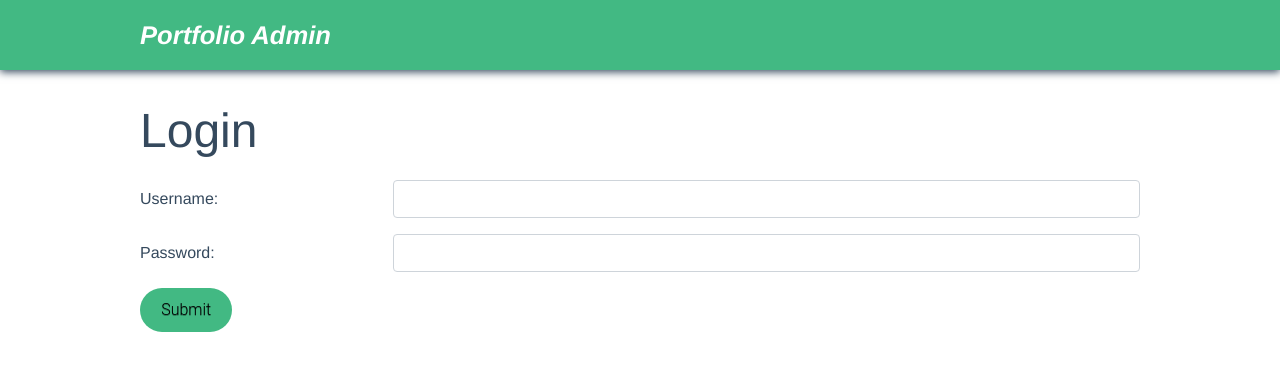
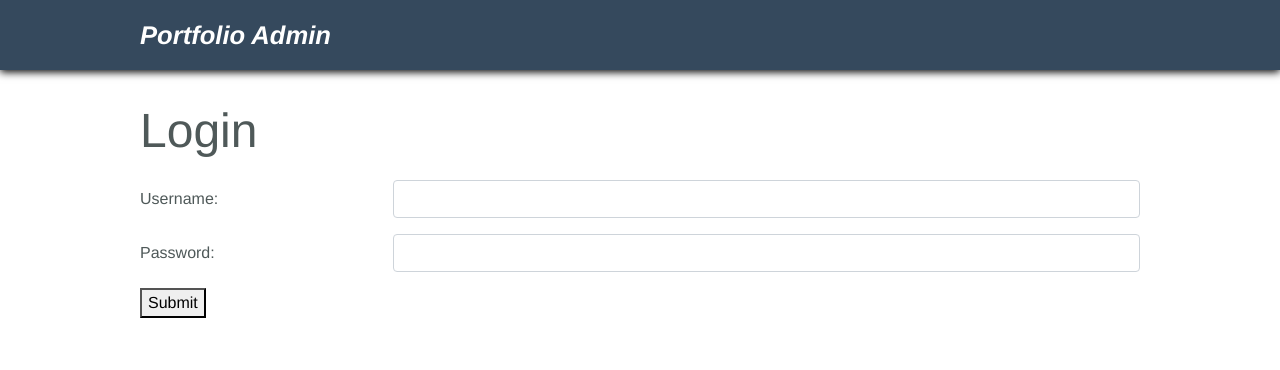
Before and after one commit to meshu-dev/portfolio-admin, a Vue app: page /login in a window 1280 px wide. Shown: the top 370 px of the page. Built offline with nearby package versions, Linux system fonts and the light colour scheme; no server answers.

Commit message:
Updated layout colours and buttons

```diff
--- a/src/App.vue
+++ b/src/App.vue
@@ -37,28 +37,17 @@ export default {
     text-decoration: underline;
     cursor: pointer;
   }
-  .button {
-    display: inline-block;
-    padding: 0.5em 1.2em;
-    margin: 0 0.1em 0.1em 0;
-    border: 0.16em solid rgba(255,255,255,0);
-    border-radius: 2em;
-    box-sizing: border-box;
-    text-decoration: none;
-    font-family: 'Roboto',sans-serif;
-    font-weight: 300;
-    color: #000;
-    text-shadow: 0 0.04em 0.04em rgba(0,0,0,0.35);
-    text-align:center;
-    transition: all 0.2s;
-    background-color: #42b983;
-  }
-  .button:hover {
-    border-color: rgba(255,255,255,1);
-    cursor: pointer;
-  }
   .btn {
     max-height: 40px;
+  }
+  .btn-primary {
+    color: #fff;
+    background-color: #35495D;
+    border-color: #35495D;
+  }
+  .btn-primary:hover {
+    background-color: #4fc08d;
+    border-color: #4fc08d;
   }
   h1 {
     font-size: 3rem;
@@ -70,12 +59,12 @@ export default {
     font-family: "Avenir", Helvetica, Arial, sans-serif;
     -webkit-font-smoothing: antialiased;
     -moz-osx-font-smoothing: grayscale;
-    color: #35495D;
+    color: #4f5959;
   }
   header {
-    background-color: #42b983;
+    background-color: #35495D;
     font-size: 150%;
-    box-shadow: 0 2px 8px #35495D;
+    box-shadow: 0 2px 8px #000;
   }
   #header-content {
     flex-direction: row;
--- a/src/components/AppNav.vue
+++ b/src/components/AppNav.vue
@@ -41,7 +41,7 @@ nav span {
   flex-shrink: 1;
 }
 nav a.router-link-exact-active {
-  color: #35495D;
+  color: #42b983;
 }
 nav a.router-link-exact-active:hover {
   text-decoration: none;
--- a/src/components/ProjectRow.vue
+++ b/src/components/ProjectRow.vue
@@ -2,14 +2,26 @@
   <router-link
     class="project-link"
     :to="{ name: 'project-view', params: { id: project.id } }">
-    <div class="project-row">
-      <h2>{{ project.title }}</h2>
-    </div>
+      <b-card
+        :img-src="project.images[0] ? project.images[0]['thumbUrl'] : blankImgUrl"
+        img-alt="Card image"
+        img-left
+        class="mb-3"
+      >
+        <b-card-text>
+          <h2>{{ project.title }}</h2>
+        </b-card-text>
+      </b-card>
   </router-link>
 </template>
 
 <script>
 export default {
+  data() {
+    return {
+      blankImgUrl: 'https://i0.wp.com/www.charitycomms.org.uk/wp-content/uploads/2019/02/placeholder-image.jpg?ssl=1'
+    }
+  },
   props: {
     project: {
       type: Object,
@@ -20,6 +32,10 @@ export default {
 </script>
 
 <style scoped>
+  .project-link img {
+    width: 250px;
+    height: 150px;
+  }
 .project-row {
   box-shadow: 0 3px 12px 0 rgba(0, 0, 0, 0.2), 0 1px 15px 0 rgba(0, 0, 0, 0.19);
   border-radius: 12px;
--- a/src/services/BaseService.js
+++ b/src/services/BaseService.js
@@ -8,7 +8,7 @@ let BaseService = {
   },
   readRows: async function(limit = 10, skip = 0, config = {}) {
     let response = await this.apiClient.get(
-      `${this.path}?limit=${limit}&skip=${skip}`,
+      `${this.path}?limit=${limit}&skip=${skip}&sort=desc`,
       config
     );
     return response;
--- a/src/views/ProfileEdit.vue
+++ b/src/views/ProfileEdit.vue
@@ -2,7 +2,6 @@
   <div>
     <div id="page-header">
       <h1>Edit Profile</h1>
-      <span class="button" @click="saveData">Save</span>
     </div>
     <b-form @submit.prevent>
       <b-form-group
@@ -83,7 +82,11 @@
           required
         ></b-form-input>
       </b-form-group>
-      <button type="submit" class="button">Submit</button>
+      <b-button
+        pill
+        variant="primary"
+        @click="saveData">Save
+      </b-button>
     </b-form>
   </div>
 </template>
--- a/src/views/ProfileView.vue
+++ b/src/views/ProfileView.vue
@@ -2,7 +2,12 @@
   <div>
     <div id="page-header">
       <h1>Profile</h1>
-      <router-link class="button" :to="{ name: 'profile-edit' }">Edit</router-link>
+      <router-link :to="{ name: 'profile-edit' }">
+        <b-button
+          pill
+          variant="primary">Edit
+        </b-button>
+      </router-link>
     </div>
     <dl>
       <dt>Job Title</dt>
--- a/src/views/ProjectList.vue
+++ b/src/views/ProjectList.vue
@@ -2,9 +2,11 @@
   <div>
     <div id="page-header">
       <h1>Projects</h1>
-      <router-link
-        class="button" :to="{ name: 'project-form' }">
-        New
+      <router-link :to="{ name: 'project-form' }">
+        <b-button
+          pill
+          variant="primary">New
+        </b-button>
       </router-link>
     </div>
     <ProjectRow v-for="project in project.projects" :key="project.id" :project="project" />
```
